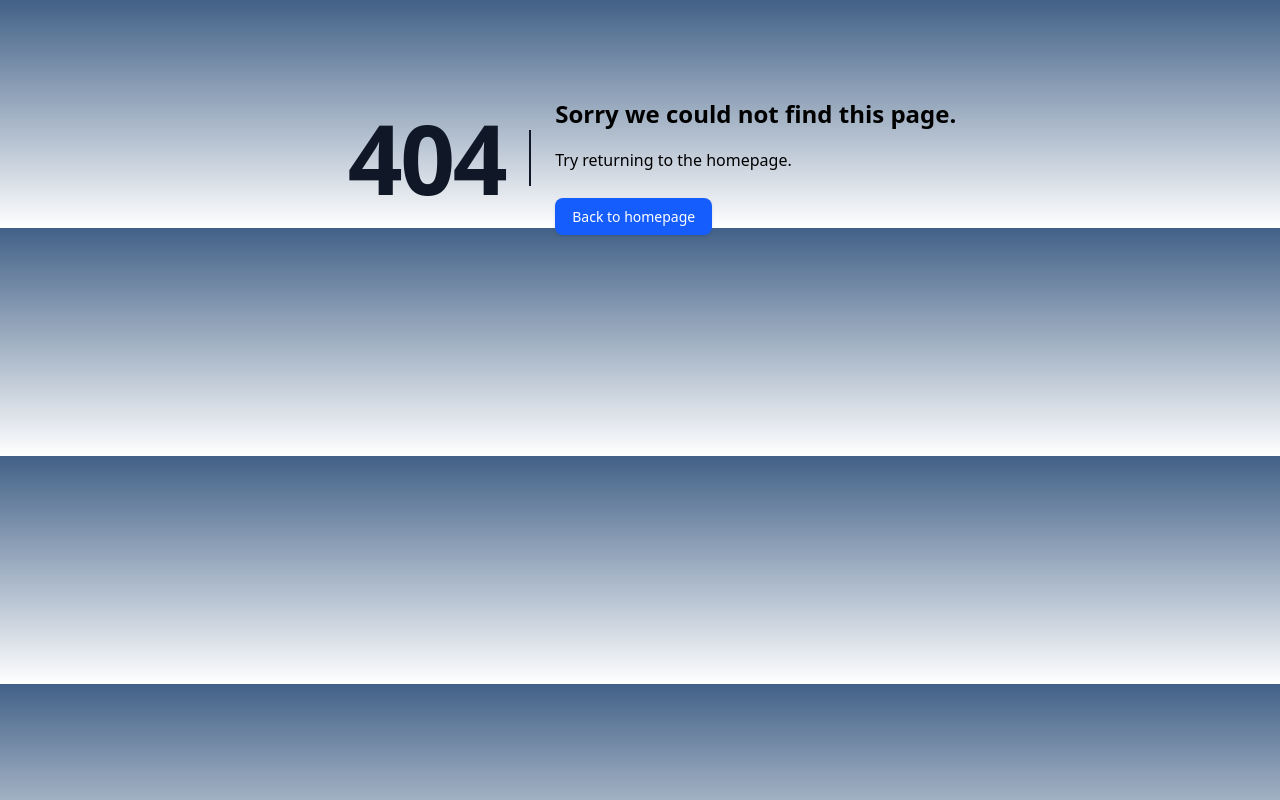
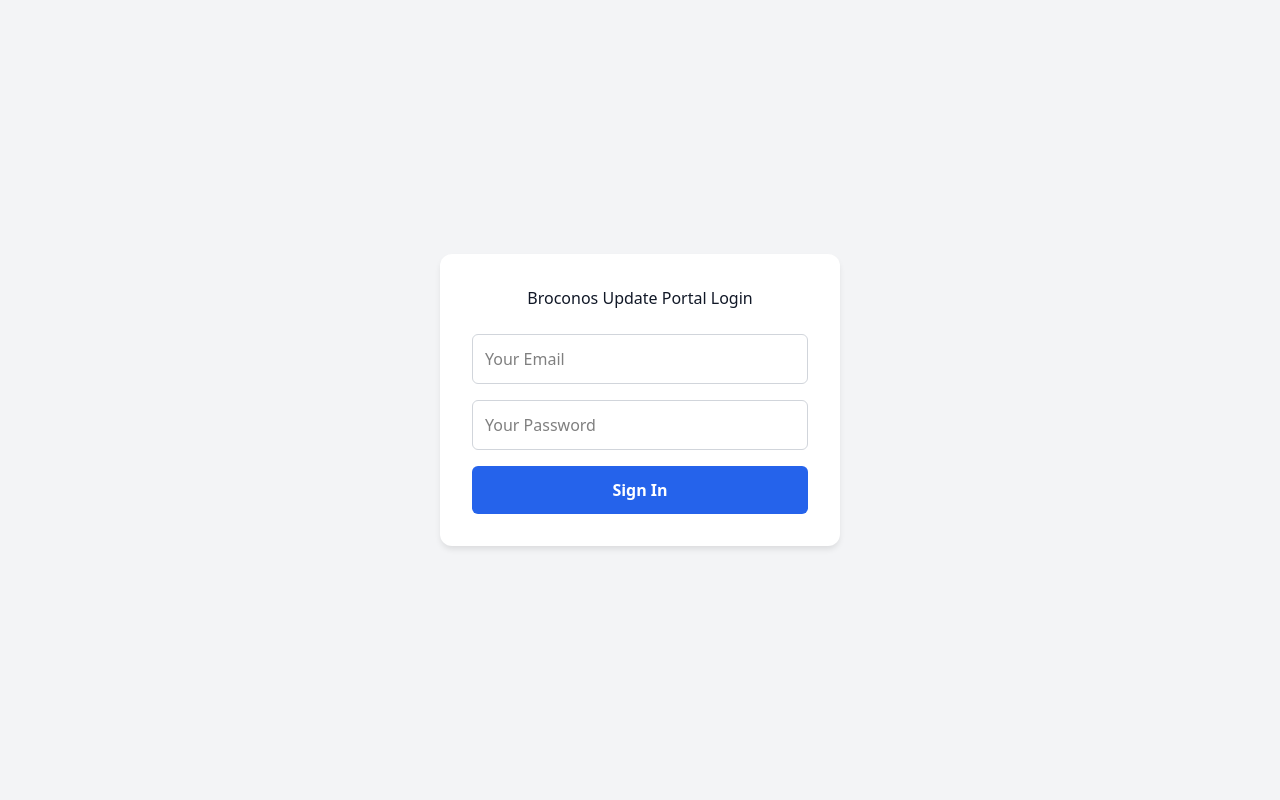
Before and after one commit to donovanjhayes/hideoutnextjs, a Next.js app: page /info in a window 1280 px wide. Before the commit this address had no page. Built offline with nearby package versions, Linux system fonts and the light colour scheme; no server answers.

Commit message:
added tabulator (depencies issue?)

```diff
--- /dev/null
+++ b/app/components/AuthGuard.module.css
@@ -0,0 +1,56 @@
+.container {
+  display: flex;
+  justify-content: center;
+  align-items: center;
+  min-height: 100vh;
+  background-color: #f3f4f6;
+  font-family: system-ui, -apple-system, sans-serif;
+}
+
+.card {
+  background: white;
+  padding: 2rem;
+  border-radius: 12px;
+  box-shadow: 0 4px 6px -1px rgba(0, 0, 0, 0.1);
+  width: 100%;
+  max-width: 400px;
+  text-align: center;
+}
+
+.title {
+  margin-bottom: 1.5rem;
+  color: #111827;
+}
+
+.input {
+  width: 100%;
+  padding: 0.75rem;
+  margin-bottom: 1rem;
+  border: 1px solid #d1d5db;
+  border-radius: 6px;
+  box-sizing: border-box; /* Fixes padding issues */
+}
+
+.button {
+  width: 100%;
+  padding: 0.75rem;
+  background-color: #2563eb;
+  color: white;
+  border: none;
+  border-radius: 6px;
+  font-weight: 600;
+  cursor: pointer;
+}
+
+.button:hover {
+  background-color: #1d4ed8;
+}
+
+.loading {
+  display: flex;
+  justify-content: center;
+  align-items: center;
+  height: 100vh;
+  font-family: monospace;
+  color: #6b7280;
+}
--- /dev/null
+++ b/app/components/AuthGuard.tsx
@@ -0,0 +1,79 @@
+'use client';
+
+import { useState, useEffect, ReactNode } from 'react';
+import { supabase } from '../lib/supabaseClient';
+import { Session } from '@supabase/supabase-js';
+import styles from './AuthGuard.module.css'; // We will make this style next
+
+export default function AuthGuard({ children }: { children: ReactNode }) {
+  const [session, setSession] = useState<Session | null>(null);
+  const [loading, setLoading] = useState(true);
+  const [email, setEmail] = useState('');
+  const [password, setPassword] = useState('');
+
+  useEffect(() => {
+    // 1. Check if we already have a session
+    supabase.auth.getSession().then(({ data: { session } }) => {
+      setSession(session);
+      setLoading(false);
+    });
+
+    // 2. Listen for changes (login, logout, etc.)
+    const {
+      data: { subscription },
+    } = supabase.auth.onAuthStateChange((_event, session) => {
+      setSession(session);
+    });
+
+    return () => subscription.unsubscribe();
+  }, []);
+
+  const handleLogin = async (e: React.FormEvent) => {
+    e.preventDefault();
+    const { error } = await supabase.auth.signInWithPassword({
+      email,
+      password,
+    });
+
+    if (error) alert(error.message);
+  };
+
+  if (loading) {
+    return <div className={styles.loading}>Loading...</div>;
+  }
+
+  // If NOT logged in, show the Login Form
+  if (!session) {
+    return (
+      <div className={styles.container}>
+        <div className={styles.card}>
+          <h1 className={styles.title}>Broconos Update Portal Login</h1>
+          <form onSubmit={handleLogin}>
+            <input
+              className={styles.input}
+              type="email"
+              placeholder="Your Email"
+              // defaultValue='broconos1054@gmail.com'
+              value = {email}
+              // value = 'broconos1054@gmail.com'
+              onChange={(e) => setEmail(e.target.value)}
+            />
+            <input
+              className={styles.input}
+              type="password"
+              placeholder="Your Password"
+              value={password}
+              onChange={(e) => setPassword(e.target.value)}
+            />
+            <button className={styles.button} type="submit">
+              Sign In
+            </button>
+          </form>
+        </div>
+      </div>
+    );
+  }
+
+  // If logged in, show the actual page content
+  return <>{children}</>;
+}
--- /dev/null
+++ b/app/components/NavBar.module.css
@@ -0,0 +1,48 @@
+/* components/NavBar.module.css */
+
+.navContainer {
+  background-color: white;
+  padding: 15px 20px;
+  box-shadow: 0 1px 3px rgba(0,0,0,0.05);
+  margin-bottom: 20px;
+  display: flex;
+  justify-content: center; /* Centers the buttons */
+  position: sticky;
+  top: 0;
+  z-index: 50; /* Ensures it floats above content */
+}
+
+.navList {
+  display: flex;
+  gap: 10px;
+  list-style: none;
+  padding: 0;
+  margin: 0;
+}
+
+.navLink {
+  text-decoration: none;
+  color: #4b5563;
+  font-weight: 600;
+  padding: 8px 20px;
+  border-radius: 20px; /* Pill shape */
+  transition: all 0.2s ease;
+  font-size: 0.95rem;
+  background-color: transparent;
+}
+
+.navLink:hover {
+  background-color: #f3f4f6;
+  color: #111827;
+}
+
+/* This class is for the "Active" state (the page you are currently on) */
+.active {
+  background-color: #2563eb; /* Professional Blue */
+  color: white;
+}
+
+.active:hover {
+  background-color: #1d4ed8; /* Darker blue on hover */
+  color: white;
+}
--- /dev/null
+++ b/app/components/NavBar.tsx
@@ -0,0 +1,74 @@
+'use client';
+
+import Link from 'next/link';
+import { usePathname } from 'next/navigation';
+import styles from './NavBar.module.css';
+import { supabase } from '../lib/supabaseClient'; // Import supabase
+import { useRouter } from 'next/navigation';
+
+export default function NavBar() {
+  const pathname = usePathname();
+  const router = useRouter(); // To redirect after logout
+
+  const isActive = (path: string) => pathname === path;
+
+  const handleLogout = async () => {
+    await supabase.auth.signOut();
+    router.refresh(); // Refresh page to trigger the AuthGuard login screen
+  };
+
+  return (
+    <nav className={styles.navContainer}>
+      <ul className={styles.navList}>
+
+        {/* Button 1: Updates (The main family page) */}
+        <li>
+          <Link
+            href="/updates"
+            className={`${styles.navLink} ${isActive('/updates') ? styles.active : ''}`}
+          >
+            Updates
+          </Link>
+        </li>
+
+        {/* Button 2: Info */}
+        <li>
+          <Link
+            href="/info"
+            className={`${styles.navLink} ${isActive('/info') ? styles.active : ''}`}
+          >
+            Info
+          </Link>
+        </li>
+
+        {/* Button 3: Finances */}
+        <li>
+          <Link
+            href="/finances"
+            className={`${styles.navLink} ${isActive('/finances') ? styles.active : ''}`}
+          >
+            Finances
+          </Link>
+        </li>
+
+        <li>
+          <button
+            onClick={handleLogout}
+            style={{
+               background: 'none',
+            //    border: '1px solid #e5e7eb',
+               cursor: 'pointer',
+            //    padding: '8px 20px',
+            //    borderRadius: '20px',
+               color: '#ef4444', // Red text
+            //    fontWeight: 600
+            }}
+          >
+            Sign Out
+          </button>
+        </li>
+
+      </ul>
+    </nav>
+  );
+}
--- /dev/null
+++ b/app/finances/page.tsx
@@ -0,0 +1,25 @@
+import NavBar from '../components/NavBar';
+import styles from '../updates/updates.module.css'; // Re-using your existing styles!
+import AuthGuard from '../components/AuthGuard';
+
+
+
+export default function FinancesPage() {
+  return (
+    <>
+    <AuthGuard>
+      <NavBar />
+      <div className={styles.container}>
+        <div className={styles.feedWrapper}>
+          <h1 className={styles.pageTitle}>Finances</h1>
+          <div className={styles.postCard}>
+            <p>Financial reports and spreadsheets will go here.</p>
+          </div>
+
+        </div>
+      </div>
+
+    </AuthGuard>
+    </>
+  );
+}
--- /dev/null
+++ b/app/info/page.tsx
@@ -0,0 +1,19 @@
+import NavBar from '../components/NavBar';
+import styles from '../updates/updates.module.css';
+import AuthGuard from '../components/AuthGuard'; //
+
+export default function InfoPage() {
+  return (
+    <AuthGuard>
+      <NavBar />
+      <div className={styles.container}>
+        <div className={styles.feedWrapper}>
+          <h1 className={styles.pageTitle}>Information</h1>
+          <div className={styles.postCard}>
+            <p>House rules, wifi passwords, and instructions will go here.</p>
+          </div>
+        </div>
+      </div>
+    </AuthGuard>
+  );
+}
--- a/app/updates/page.tsx
+++ b/app/updates/page.tsx
@@ -7,6 +7,8 @@ import ReactMarkdown from 'react-markdown';
 import remarkGfm from 'remark-gfm';
 import Cookies from 'js-cookie';
 import styles from './updates.module.css';
+import NavBar from '../components/NavBar';
+import AuthGuard from '../components/AuthGuard';
 
 
 // Define what a single row looks like based on our Database type
@@ -89,6 +91,10 @@ export default function FamilyPage() {
 
   // --- RENDER: MAIN LAYOUT ---
   return (
+          <>
+    {/* ADD THE NAV BAR HERE */}
+    <AuthGuard>
+    <NavBar />
     <div className={styles.container}>
 
       {/* Page Title */}
@@ -152,5 +158,7 @@ export default function FamilyPage() {
 
       </div>
     </div>
+    </AuthGuard>
+    </>
   );
 }
--- a/package.json
+++ b/package.json
@@ -22,6 +22,7 @@
     "react": "19.2.1",
     "react-dom": "19.2.1",
     "react-markdown": "^10.1.0",
+    "react-tabulator": "^0.21.0",
     "remark-gfm": "^4.0.1",
     "to-vfile": "^8.0.0",
     "tw-elements": "^2.0.0",
```
Also changed, not shown: 2 other files (tests, documents, lock files or other folders).
